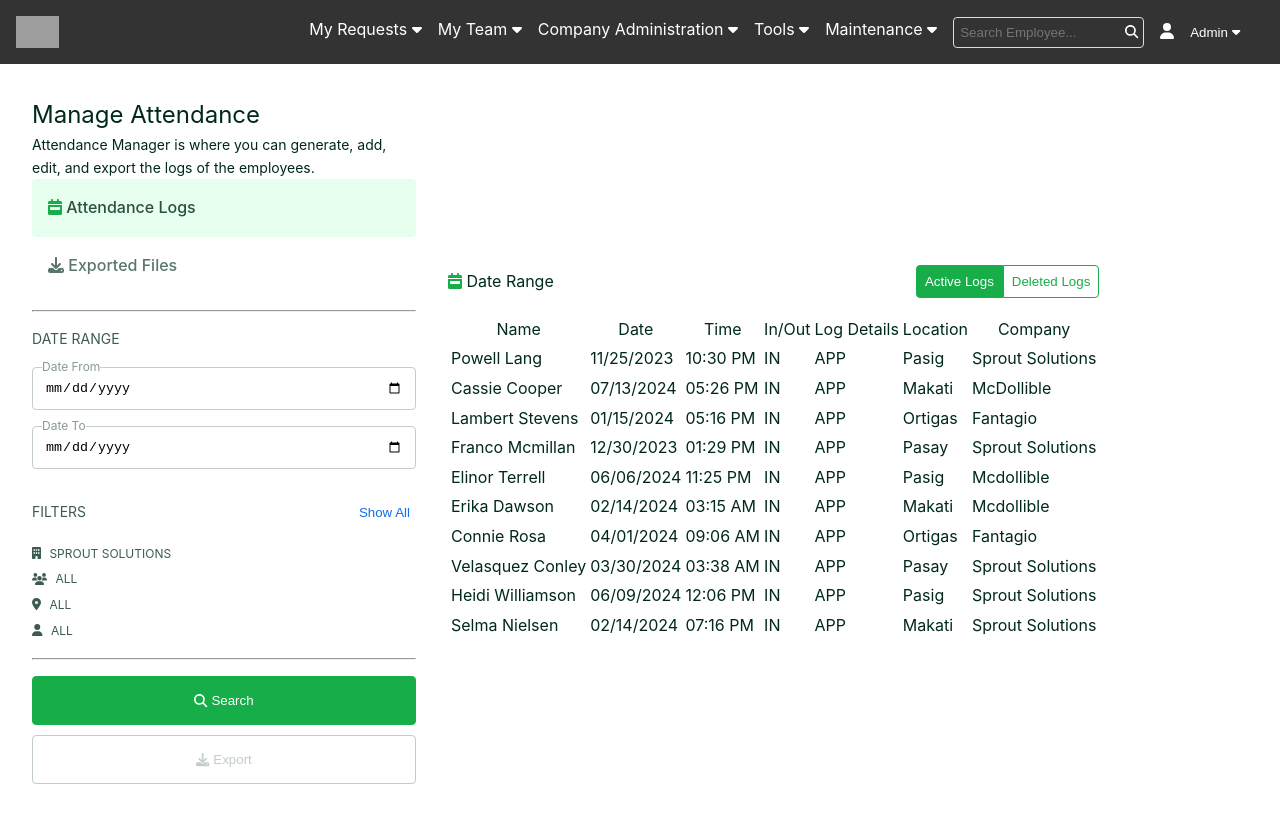
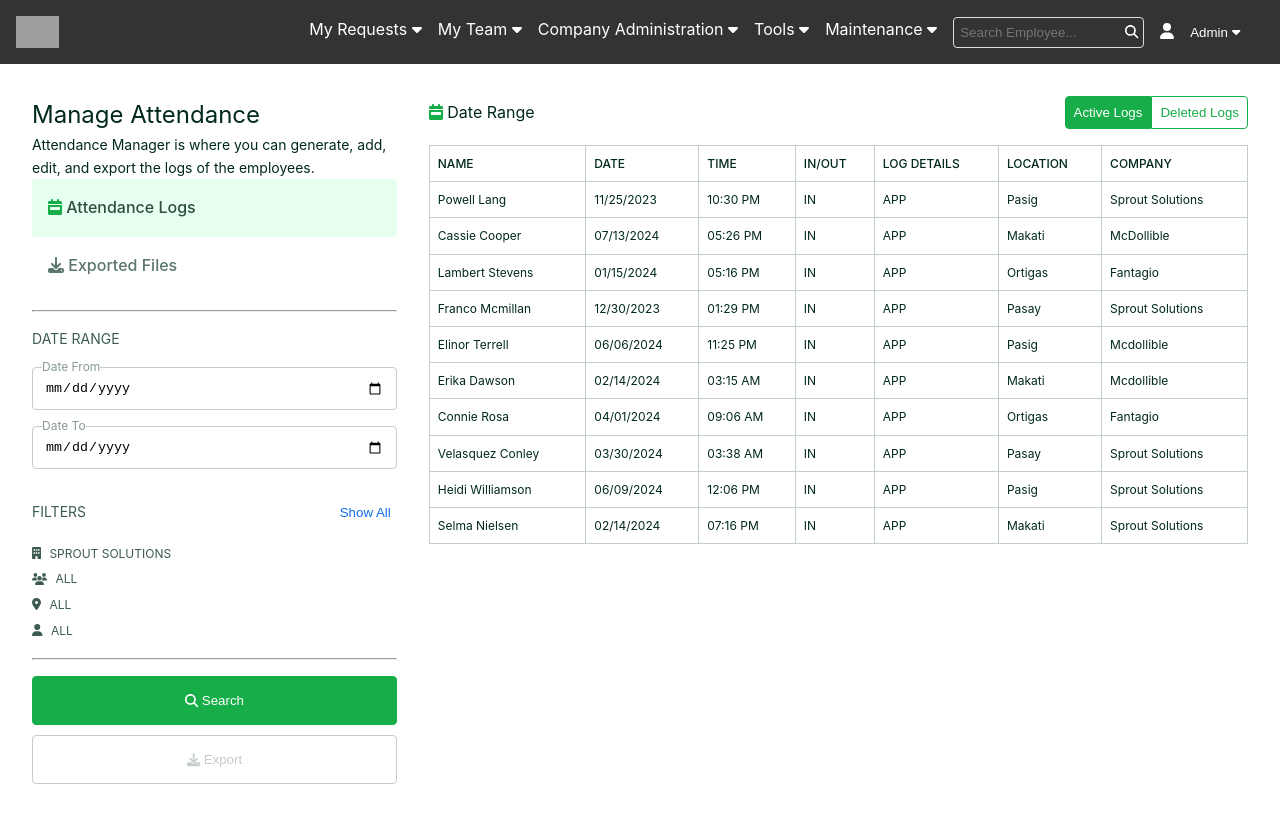
Before and after one commit to rniradiel/attendance-project, a Vue app: page / in a window 1280 px wide. Shown: the top 822 px of the page. Built offline with nearby package versions, Linux system fonts and the light colour scheme; grey boxes are pictures that could not be loaded.

Commit message:
table styling

```diff
--- a/src/assets/main.css
+++ b/src/assets/main.css
@@ -8,6 +8,5 @@
 @media (min-width: 1024px) {
   main {
     display: flex;
-    place-items: center;
   }
 }
--- a/src/components/MainContent.vue
+++ b/src/components/MainContent.vue
@@ -48,13 +48,14 @@ export default {
 </script>
 
 <style>
-aside {
+main {
   margin: 2rem;
 }
 
 @media (min-width: 1024px) {
   aside {
     max-width: 30%;
+    margin-right: 2rem;
   }
 }
 
--- a/src/components/table/TableSection.vue
+++ b/src/components/table/TableSection.vue
@@ -45,3 +45,28 @@ export default {
   }
 }
 </script>
+
+<style scoped>
+.table-content {
+  width: 100%
+}
+
+table {
+  border-collapse: collapse;
+  width: 100%;
+  font-size: 12px;
+}
+
+th {
+  text-transform: uppercase;
+  font-weight: 500;
+}
+
+th,
+td {
+  border: 1px solid #C3CDC9;
+  padding: 8px;
+  text-align: left;
+}
+
+</style>
```
